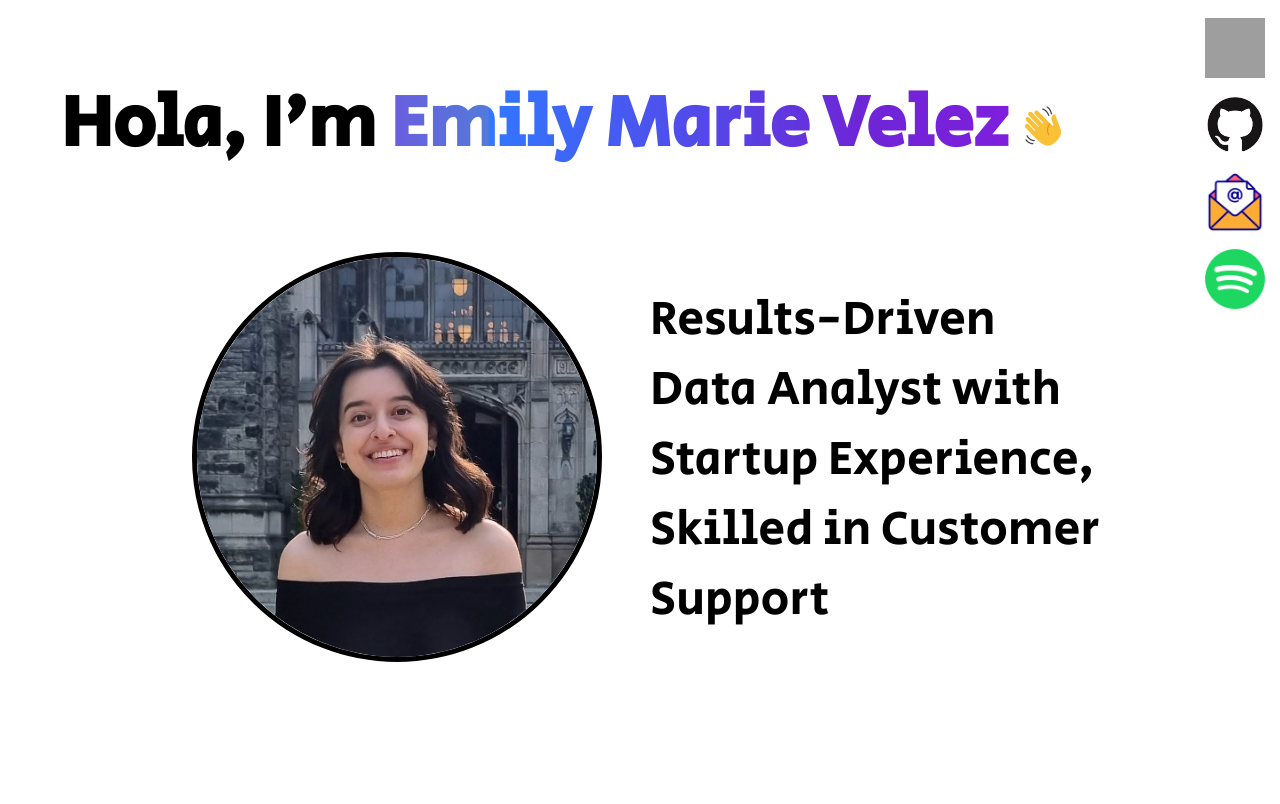
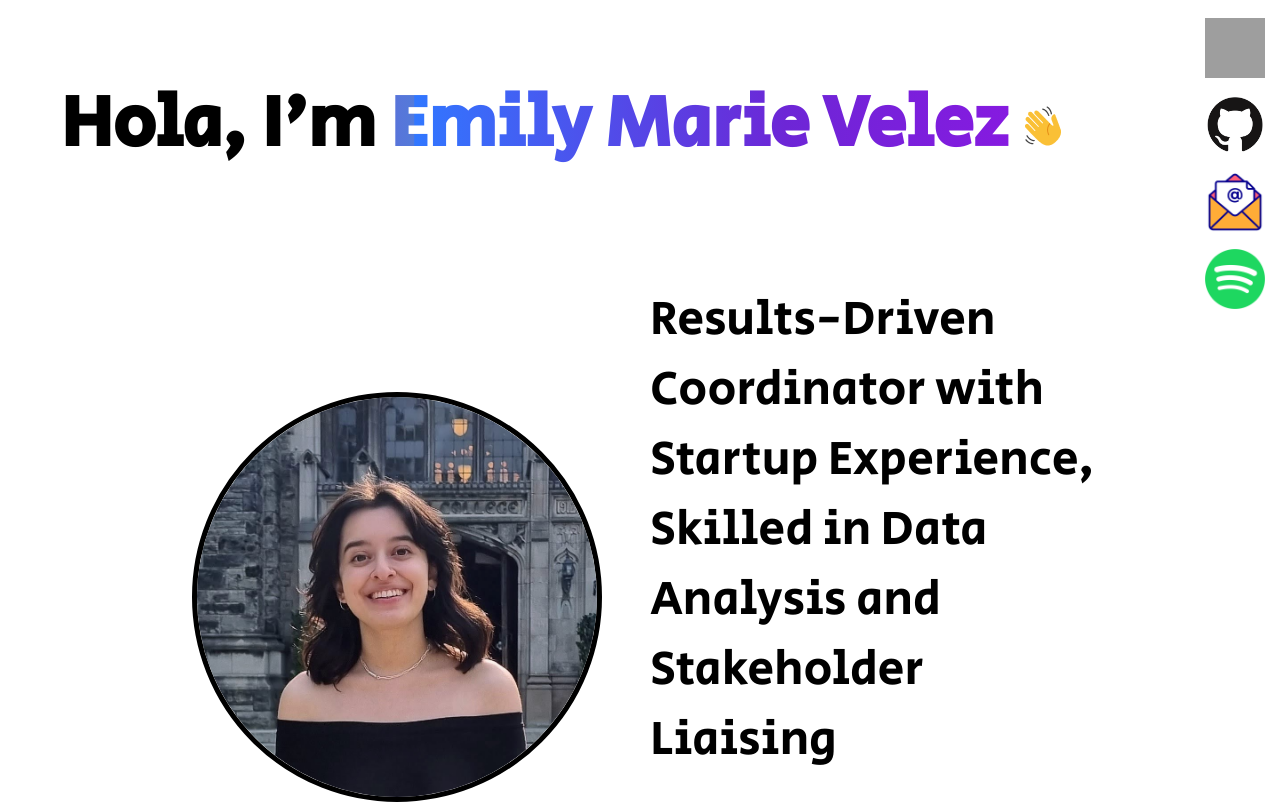
Before and after one commit to emilyvelez/emilyvelez.github.io, a React (Create React App) app: page / in a window 1280 px wide. Shown: the top 804 px of the page. Built offline with nearby package versions, Linux system fonts and the light colour scheme; grey boxes are pictures that could not be loaded.

Commit message:
Updated tagline and resume

```diff
--- a/src/components/about.js
+++ b/src/components/about.js
@@ -7,7 +7,7 @@ function About(props) {
         <div className="about">
             <div><img src={prof_pic} alt="profile pic"/></div>
             <div className="about-content">
-            Results-Driven Data Analyst with Startup Experience, Skilled in Customer Support
+            Results-Driven Coordinator with Startup Experience, Skilled in Data Analysis and Stakeholder Liaising
             </div>
         </div>
     )
--- a/src/components/mainProfile.js
+++ b/src/components/mainProfile.js
@@ -80,7 +80,7 @@ function MainProfile(props) {
             start_date: "Jan 2024",
             //end_date: "Pres",
             points: [
-                "https://github.com/emilyvelez/LetterboxdProject",
+                "<a href='https://github.com/emilyvelez/LetterboxdProject' target='_blank'>GitHub Project</a>",
                 // "Point 2",
                 // "Point 3"
             ],
```
Also changed, not shown: 1 other file (tests, documents, lock files or other folders).
